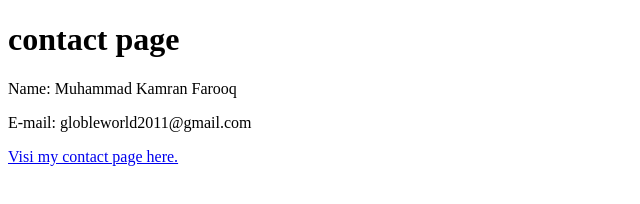
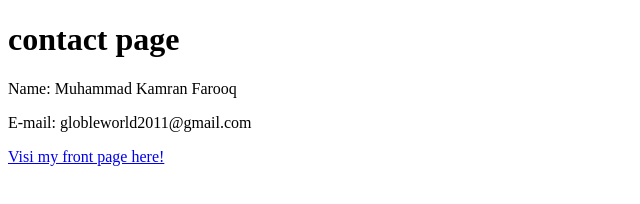
Before and after one commit to Newyear-2021/Al-Farooq-Carpets-Online-Store, a plain HTML site: page contact.html in a window 1280 px wide. Shown: the full height of the page, 0-640 px from the left. Drawn offline with Linux system fonts and the light colour scheme.

Commit message:
checked contact page

```diff
--- a/contact.html
+++ b/contact.html
@@ -9,7 +9,7 @@
         <h1>contact page</h1>
         <p class="p-welcome">Name: Muhammad Kamran Farooq</p>
         <p class="p-welcome">E-mail: globleworld2011@gmail.com</p>
-        <a href="contact.html">Visi my contact page here.</a>
+        <a href="http://newyear-2021.github.io/my-first-web/" target="_blank">Visi my front page here!</a>
 
     </body>
 </html>
```
